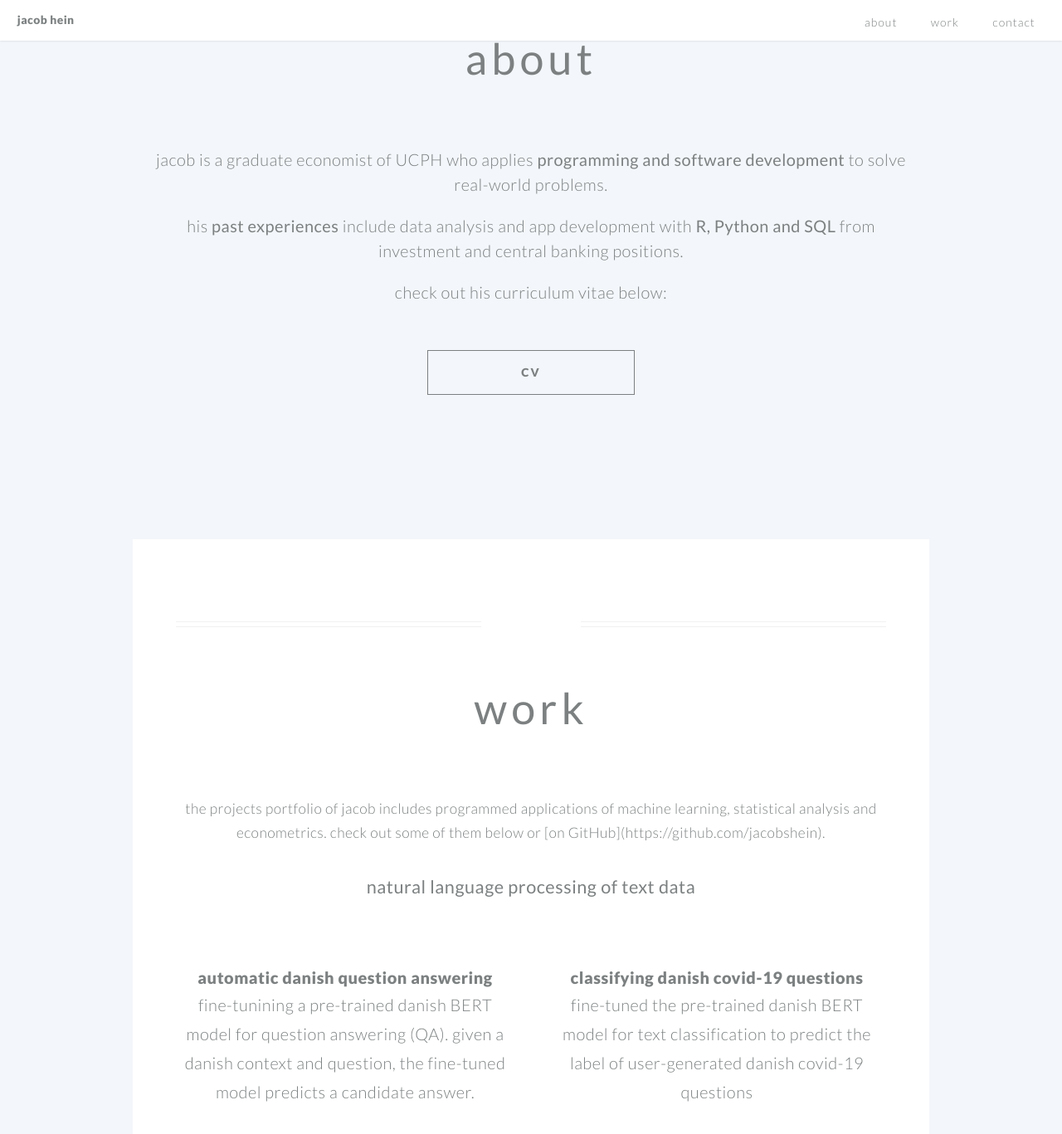
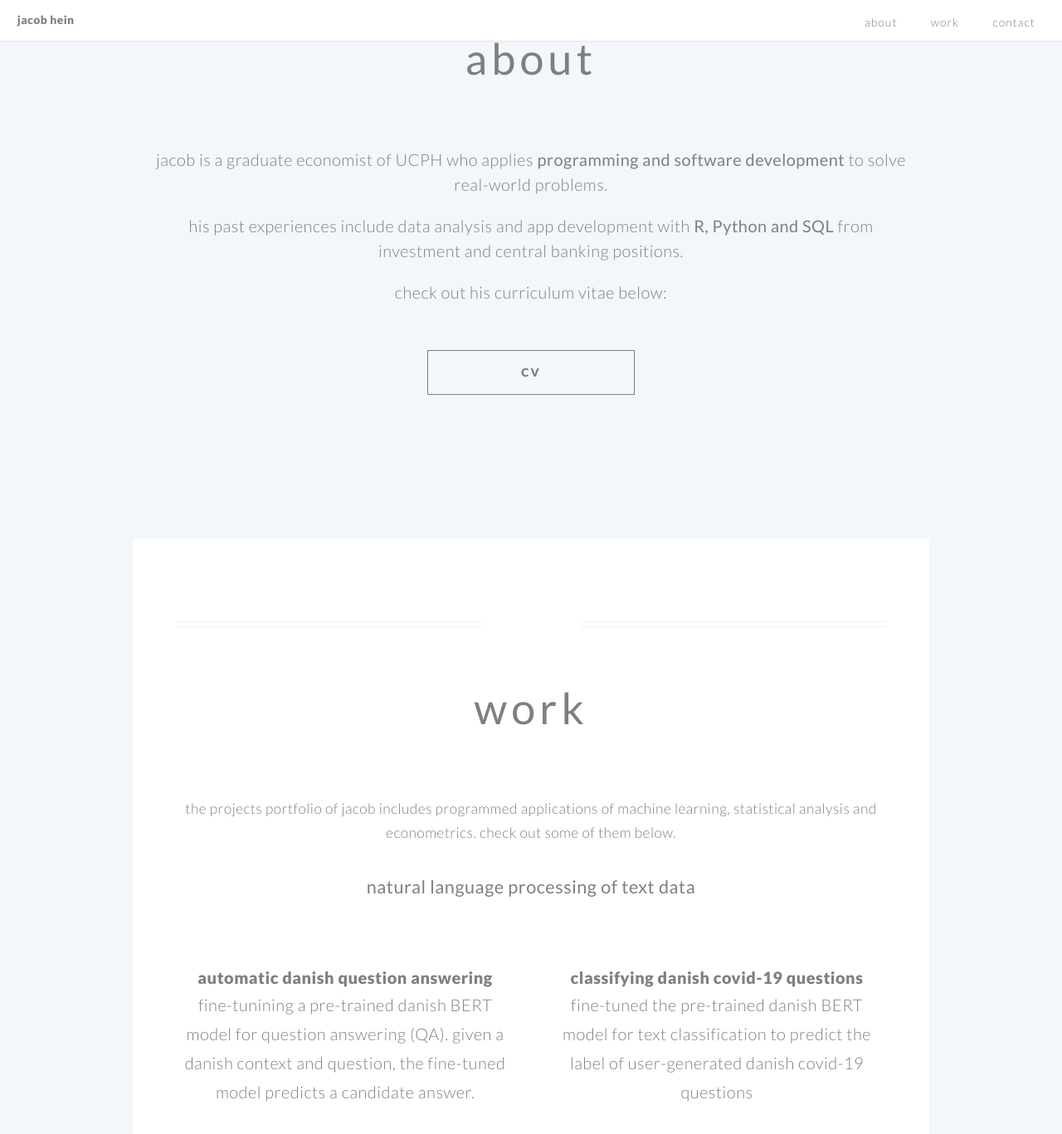
Before and after one commit to jacob-hein/jacobhein.com, a Jekyll site: the page built from index.md, in a window 1280 px wide and 1400 px high, scrolled down 691 px. Shown: the top 1367 px of the window at 83% size. Built offline with Jekyll 4.4.1, drawn with Linux system fonts in a browser that asks for light colours; some of the changed lines change nothing that is shown.

Commit message:
Update index.md

```diff
--- a/index.md
+++ b/index.md
@@ -30,7 +30,7 @@ about_button_label: cv # the label on the button
 # By declaring these variables, you can include a portfolio showcasing your work and organize your portfolio's items into a custom layout, all without adding any CSS. In addition, you must 1) create an HTML file in the_includes folder for each project with the text you'd like to display, and 2) create a YAML file in the _data folder describing the order in which each project should be shown and categorized. See `/includes/example.html` and `/_data/work.yml` for examples.
 
 portfolio: work # the heading for your portfolio and title of your YAML file
-portfolio_description: the projects portfolio of jacob includes programmed applications of machine learning, statistical analysis and econometrics. check out some of them below or [on GitHub](https://github.com/jacobshein). # a description to be desplayed below the heading and above the content
+portfolio_description: the projects portfolio of jacob includes programmed applications of machine learning, statistical analysis and econometrics. check out some of them below. # a description to be desplayed below the heading and above the content
 
 # optional CTA section --------------------------------------------------
 
@@ -38,13 +38,13 @@ portfolio_description: the projects portfolio of jacob includes programmed appli
 cta: contact # the heading for your CTA section
 cta_description: don't hesitate to reach out. # a description to be desplayed below the heading and above the content
 cta_button: mailto:jacob-hein@hotmail.com # a link to an external website or to media
-cta_button_label: contact # the label on the button
+cta_button_label: email # the label on the button
 
 ---
 [//]: # (write a bit about yourself here)
 
 ### jacob is a graduate economist of UCPH who applies **programming and software development** to solve real-world problems.
 
-### his **past experiences** include data analysis and app development with **R, Python and SQL** from investment and central banking positions.
+### his past experiences include data analysis and app development with **R, Python and SQL** from investment and central banking positions.
 
 ### check out his curriculum vitae below:
```
